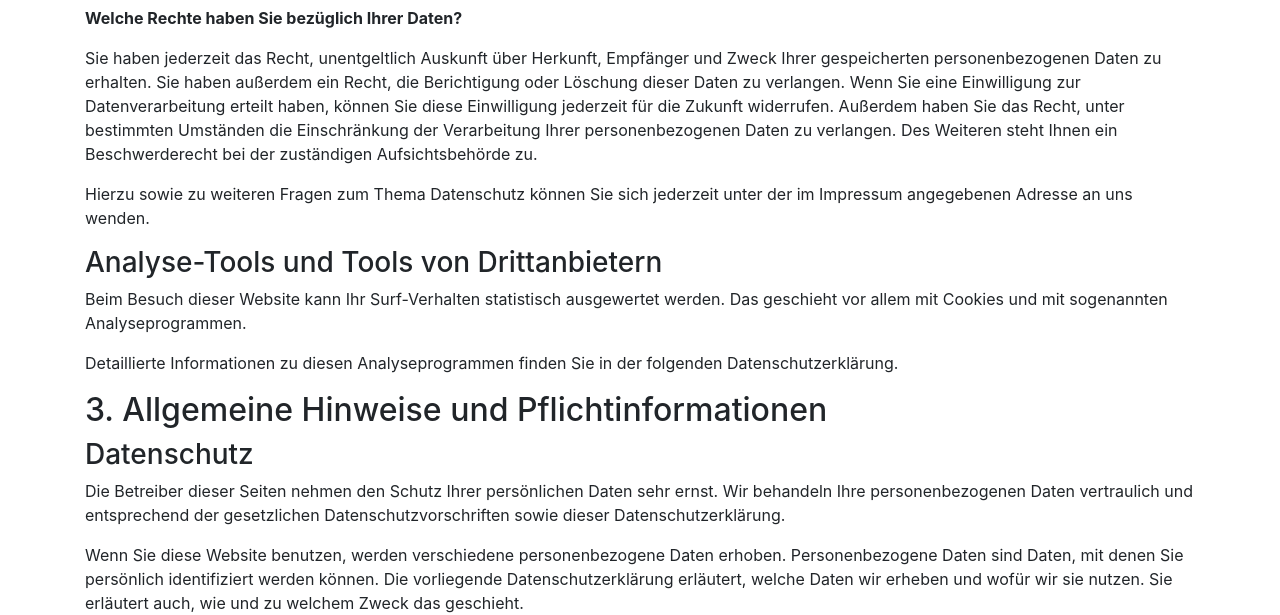
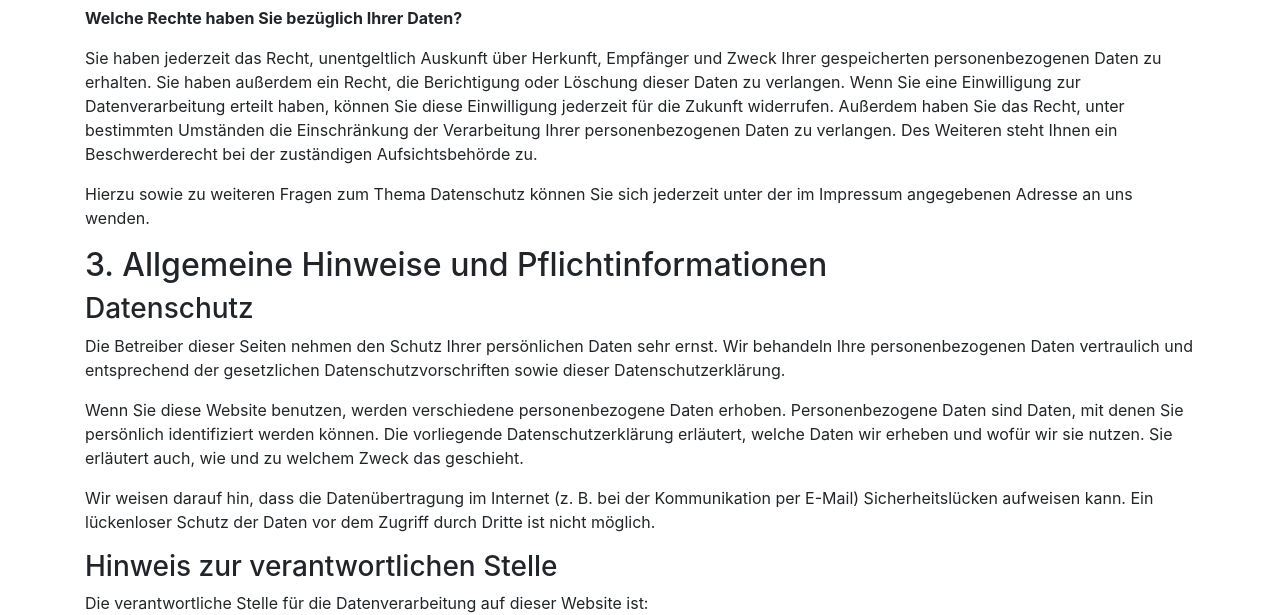
Before and after one commit to despokd/portfolio, a PHP site: page /privacy in a window 1280 px wide. Shown: the part 668-1283 px from the top of the page. Run offline with PHP 8.4, Linux system fonts and the light colour scheme.

Commit message:
Delete hint about tools

```diff
--- a/privacy/index.php
+++ b/privacy/index.php
@@ -29,9 +29,6 @@ require_once '../_includes/html_header.php';
             <p><strong>Welche Rechte haben Sie bezüglich Ihrer Daten?</strong></p>
             <p>Sie haben jederzeit das Recht, unentgeltlich Auskunft über Herkunft, Empfänger und Zweck Ihrer gespeicherten personenbezogenen Daten zu erhalten. Sie haben außerdem ein Recht, die Berichtigung oder Löschung dieser Daten zu verlangen. Wenn Sie eine Einwilligung zur Datenverarbeitung erteilt haben, können Sie diese Einwilligung jederzeit für die Zukunft widerrufen. Außerdem haben Sie das Recht, unter bestimmten Umständen die Einschränkung der Verarbeitung Ihrer personenbezogenen Daten zu verlangen. Des Weiteren steht Ihnen ein Beschwerderecht bei der zuständigen Aufsichtsbehörde zu.</p>
             <p>Hierzu sowie zu weiteren Fragen zum Thema Datenschutz können Sie sich jederzeit unter der im Impressum angegebenen Adresse an uns wenden.</p>
-            <h3>Analyse-Tools und Tools von Drittanbietern</h3>
-            <p>Beim Besuch dieser Website kann Ihr Surf-Verhalten statistisch ausgewertet werden. Das geschieht vor allem mit Cookies und mit sogenannten Analyseprogrammen.</p>
-            <p>Detaillierte Informationen zu diesen Analyseprogrammen finden Sie in der folgenden Datenschutzerklärung.</p>
             <h2>3. Allgemeine Hinweise und Pflichtinformationen</h2>
             <h3>Datenschutz</h3>
             <p>Die Betreiber dieser Seiten nehmen den Schutz Ihrer persönlichen Daten sehr ernst. Wir behandeln Ihre personenbezogenen Daten vertraulich und entsprechend der gesetzlichen Datenschutzvorschriften sowie dieser Datenschutzerklärung.</p>
```
